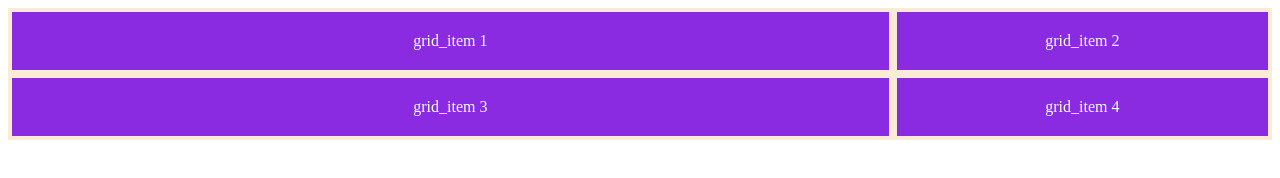
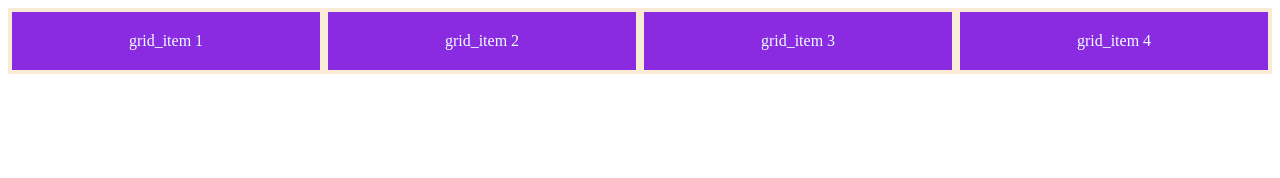
Before and after one commit to arminabdijs/CSS-Grid, a plain HTML site: page 3-The concept of grid-template-columns/index.html in a window 1280 px wide. Drawn offline with Linux system fonts and the light colour scheme.

Commit message:
Updates
The following concepts have been added to the project:

Fraction (fr): A unit for allocating relative space in the grid.

Max and Min: Functions to set maximum and minimum sizes for columns and rows.

Minmax: Combines minimum and maximum values for flexible sizing.

Span: Allows a grid item to span multiple columns or rows.

Grid-column-start/end: Defines the start and end positions of columns for grid items.

Grid-row-start/end: Defines the start and end positions of rows for grid items.

Grid-template-areas: Defines grid areas using named regions.

Grid-area: Assigns an item to a specific area in the grid.

Auto-fit: Automatically adjusts columns to fill available space.

Auto-fill: Creates additional columns when there is sufficient space.

These features have been added to enhance the functionality of CSS Grid in the project.

```diff
--- /dev/null
+++ b/10-The concept of max and min content/styles/app.css
@@ -0,0 +1,14 @@
+.grid_container {
+    background-color: antiquewhite;
+    display: grid;
+    grid-template-columns: min-content max-content 1fr 1fr;
+
+}
+
+.grid_item {
+    background-color: blueviolet;
+    color: azure;
+    margin: 4px;
+    padding: 20px;
+    text-align: center;
+}
--- /dev/null
+++ b/11-The concept of minmax/styles/app.css
@@ -0,0 +1,16 @@
+.grid_container {
+    background-color: antiquewhite;
+    display: grid;
+    grid-template-columns: minmax(200px,400px) 1fr 1fr;
+    grid-template-rows: minmax(100px,200px) minmax(200px,450px) minmax(100px,200px);
+    grid-template-rows: repeat(3,minmax(100px,200px));
+
+}
+
+.grid_item {
+    background-color: rgb(64, 226, 43);
+    color: azure;
+    margin: 4px;
+    padding: 20px;
+    text-align: center;
+}
--- /dev/null
+++ b/12-The concept of span , grid-column start , end , grid-row start , end/styles/app.css
@@ -0,0 +1,35 @@
+.grid_container {
+    background-color: antiquewhite;
+    display: grid;
+    grid-template-columns: minmax(200px, 400px) 1fr 1fr;
+
+
+}
+
+.grid_item {
+    background-color: rgb(64, 226, 43);
+    color: azure;
+    margin: 4px;
+    padding: 20px;
+    display: flex;
+    justify-content: center;
+    align-items: center;
+}
+
+.item1 {
+    background-color: brown;
+    /* grid-column-start: 1;
+    grid-column-end: 3;
+    grid-row-start: 1;
+    grid-row-end: 3; */
+
+    /* grid-column: 1/3;
+    grid-row: 1/4; */
+
+    /* grid-column: 3/ span 2;
+    grid-row: 3/span 2; */
+
+    /* grid-column: span 2;
+    grid-row: span 2; */
+
+}
--- /dev/null
+++ b/13-The concept of grid-template-areas and grid_area/styles/app.css
@@ -0,0 +1,66 @@
+.grid_container {
+    background-color: antiquewhite;
+    display: grid;
+    /* grid-template-areas:
+        "item1 item1 item1 item1"
+        "item2 item2 item2 item2  "
+        "item3 item3 item4 item4"
+        "item5 item5 item6 item6"
+        "item7 item8 item9 item10"; */
+
+    grid-template-areas:
+        "item1 item1 item1 item1 item1 item1 item1"
+        "item2 item2 item2 item2 item2 item2 item2"
+        "item3 item3 item3 item4 item4 item4 item4"
+        "item5 item5 item5 item6 item6 item6 item6"
+        "item5 item5 item5 item7 item8 item9 item10";
+}
+
+.grid_item {
+    background-color: rgb(64, 226, 43);
+    color: azure;
+    margin: 4px;
+    padding: 20px;
+    display: flex;
+    justify-content: center;
+    align-items: center;
+}
+
+.item1 {
+    grid-area: item1;
+}
+
+.item2 {
+    grid-area: item2;
+}
+
+.item3 {
+    grid-area: item3;
+}
+
+.item4 {
+    grid-area: item4;
+}
+
+.item5 {
+    grid-area: item5;
+}
+
+.item6 {
+    grid-area: item6;
+}
+
+.item7 {
+    grid-area: item7;
+}
+
+.item8 {
+    grid-area: item8;
+}
+
+.item9 {
+    grid-area: item9;
+}
+.item10 {
+    grid-area: item10;
+}
--- /dev/null
+++ b/14-The concept of auto-fit and auto-fill/styles/app.css
@@ -0,0 +1,20 @@
+.grid_container {
+    background-color: antiquewhite;
+    display: grid;
+    /* width: 800px; */
+    padding: 0.5rem;
+    margin: 0 auto;
+    grid-template-columns: repeat(auto-fit,minmax(200px,auto));
+
+
+}
+
+.grid_item {
+    background-color: rgb(64, 226, 43);
+    color: azure;
+    margin: 4px;
+    padding: 20px;
+    display: flex;
+    justify-content: center;
+    align-items: center;
+}
--- a/3-The concept of grid-template-columns/styles/app.css
+++ b/3-The concept of grid-template-columns/styles/app.css
@@ -9,6 +9,8 @@
     /* grid-template-columns: 100px auto 100px; */
     /* grid-template-columns: auto auto auto; */
     grid-template-columns: 70% 30%;
+
+    grid-template-columns: repeat(4,auto)
 }
 
 .grid_item{
--- /dev/null
+++ b/9-The concept of Fraction/styles/app.css
@@ -0,0 +1,14 @@
+.grid_container {
+    background-color: antiquewhite;
+    display: grid;
+    grid-template-columns: 1fr 2fr 2fr 1fr;
+
+}
+
+.grid_item {
+    background-color: blueviolet;
+    color: azure;
+    margin: 4px;
+    padding: 20px;
+    text-align: center;
+}
```
Also changed, not shown: 10-The concept of max and min content/index.html (added, +18 -0 lines), 11-The concept of minmax/index.html (added, +24 -0 lines), 12-The concept of span , grid-column start , end , grid-row start , end/index.html (added, +26 -0 lines), 13-The concept of grid-template-areas and grid_area/index.html (added, +24 -0 lines), 14-The concept of auto-fit and auto-fill/index.html (added, +23 -0 lines), 9-The concept of Fraction/index.html (added, +22 -0 lines).
